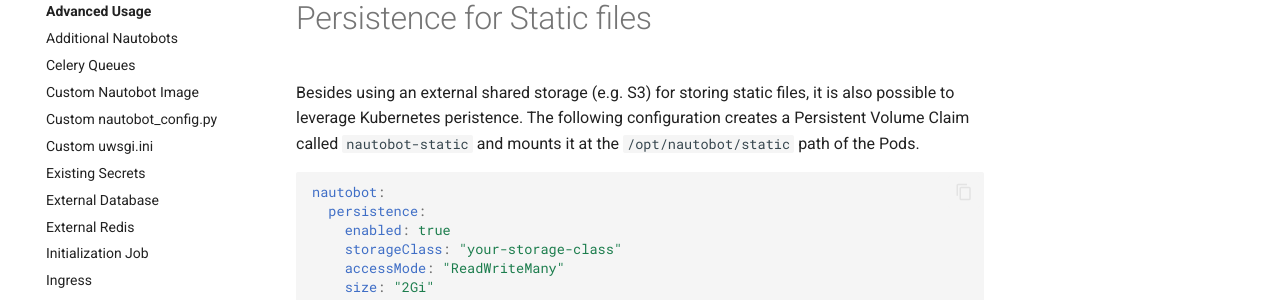
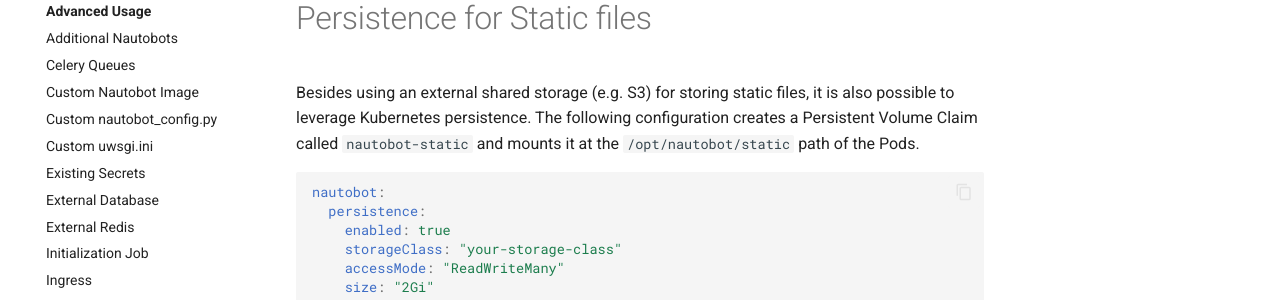
Before and after one commit to nautobot/helm-charts, an MkDocs documentation site: the page built from docs/advanced-features/persistence.md, in a window 1280 px wide and 944 px high. Shown: the part 164-464 px from the top of the window. Built offline with MkDocs 1.6.1 and Material for MkDocs 9.7.7, drawn with Linux system fonts in a browser that asks for light colours; comment, search, counter and statistics services are not loaded.

Commit message:
fix spell check

````diff
--- a/docs/advanced-features/persistence.md
+++ b/docs/advanced-features/persistence.md
@@ -1,6 +1,6 @@
 # Persistence for Static files
 
-Besides using an external shared storage (e.g. S3) for storing static files, it is also possible to leverage Kubernetes peristence. The following configuration creates a Persistent Volume Claim called `nautobot-static` and mounts it at the `/opt/nautobot/static` path of the Pods.
+Besides using an external shared storage (e.g. S3) for storing static files, it is also possible to leverage Kubernetes persistence. The following configuration creates a Persistent Volume Claim called `nautobot-static` and mounts it at the `/opt/nautobot/static` path of the Pods.
 
 ```yaml
 nautobot:
````
Also changed, not shown: docs/configuration/reference.md (+1 -1 lines), 1 other file.
